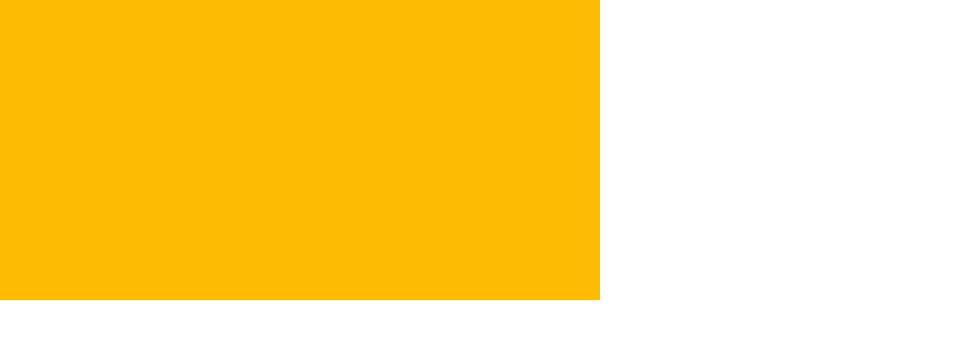
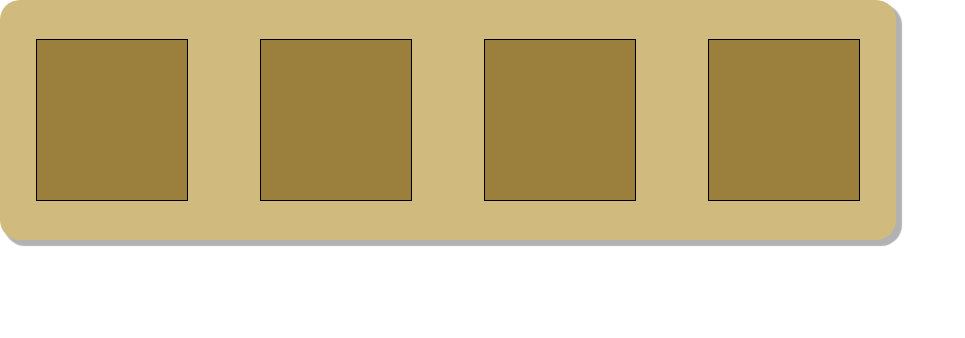
Before and after one commit to Reckit075/app_to_learn_TS, a React (Create React App) app in the folder app_collection/: page / in a window 1280 px wide. Shown: the top 338 px of the page, without its empty margins (0-965 px from the left). Built offline with nearby package versions, Linux system fonts and the light colour scheme.

Commit message:
add flex style

```diff
--- a/app_collection/src/App.css
+++ /dev/null
@@ -1,33 +0,0 @@
-.App {
-  text-align: center;
-}
-
-@media (prefers-reduced-motion: no-preference) {
-  .App-logo {
-    animation: App-logo-spin infinite 20s linear;
-  }
-}
-
-.App-header {
-  background-color: #282c34;
-  min-height: 100vh;
-  display: flex;
-  flex-direction: column;
-  align-items: center;
-  justify-content: center;
-  font-size: calc(10px + 2vmin);
-  color: white;
-}
-
-.App-link {
-  color: #61dafb;
-}
-
-@keyframes App-logo-spin {
-  from {
-    transform: rotate(0deg);
-  }
-  to {
-    transform: rotate(360deg);
-  }
-}
--- a/app_collection/src/App.tsx
+++ b/app_collection/src/App.tsx
@@ -1,5 +1,4 @@
 import React from 'react';
-import './App.css';
 import ItemContainer from './components/ItemsContainer'
 
 function App() {
--- a/app_collection/src/components/ItemsContainer/index.css
+++ b/app_collection/src/components/ItemsContainer/index.css
@@ -1,5 +1,16 @@
 .ItemsContainer{
-    width: 600px;
-    height: 300px;
-    background-color: #fcba03;
+    width: 70vw;
+    height: 30vh;
+    background-color: #D1BA7E;
+    box-shadow: 5px 5px 1px 1px rgba(0, 0, 0, 0.3);
+    border-radius: 20px;
+    display: flex;
+    justify-content:space-around;
+    align-items: center;
 }
+.testItems{
+    width: 150px;
+    height: 20vh;
+    background-color: #9b803d;
+    border: 1px solid black;
+}
--- a/app_collection/src/components/ItemsContainer/index.tsx
+++ b/app_collection/src/components/ItemsContainer/index.tsx
@@ -3,7 +3,12 @@ import './index.css'
 
 const ItemsContainer:FC = () =>{
     return(
-        <div className='ItemsContainer'></div>
+        <div className='ItemsContainer'>
+            <div className='testItems'></div>
+            <div className='testItems'></div>
+            <div className='testItems'></div>
+            <div className='testItems'></div>
+        </div>
     );
 }
 
```
